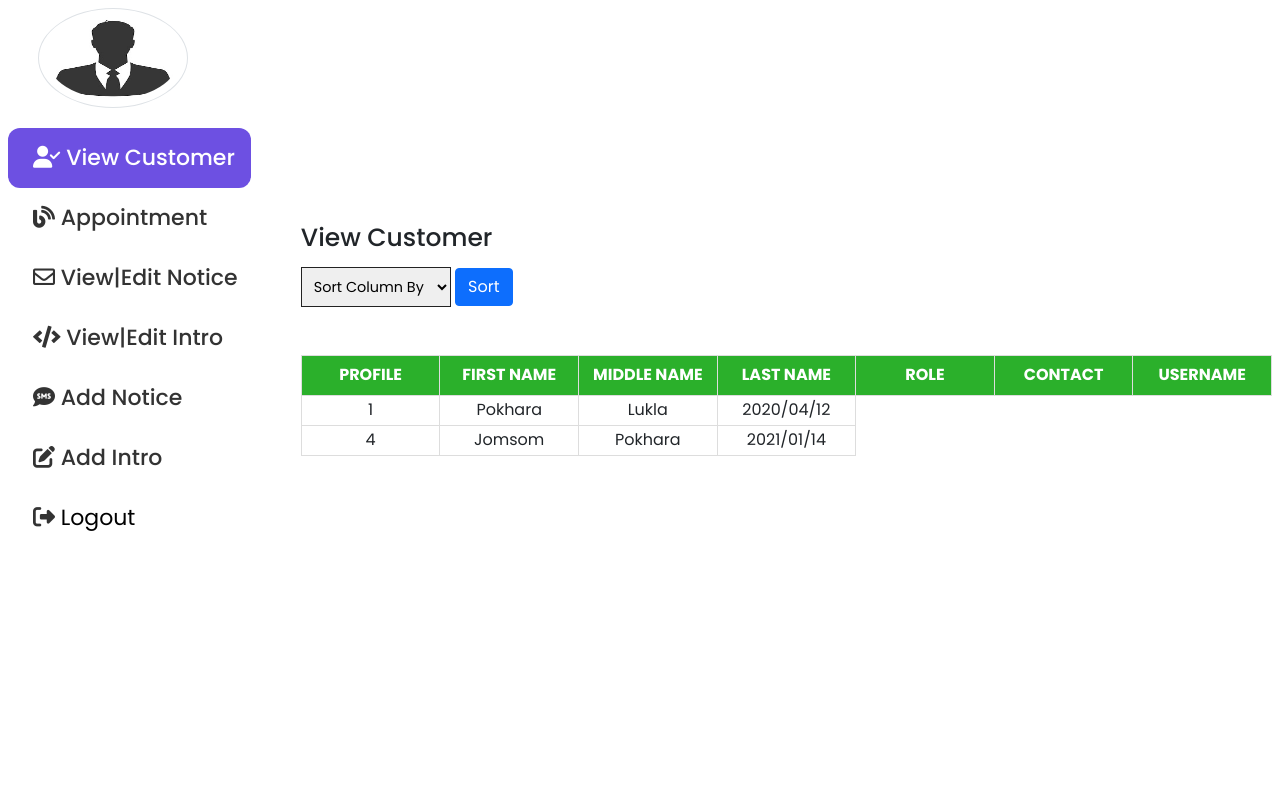
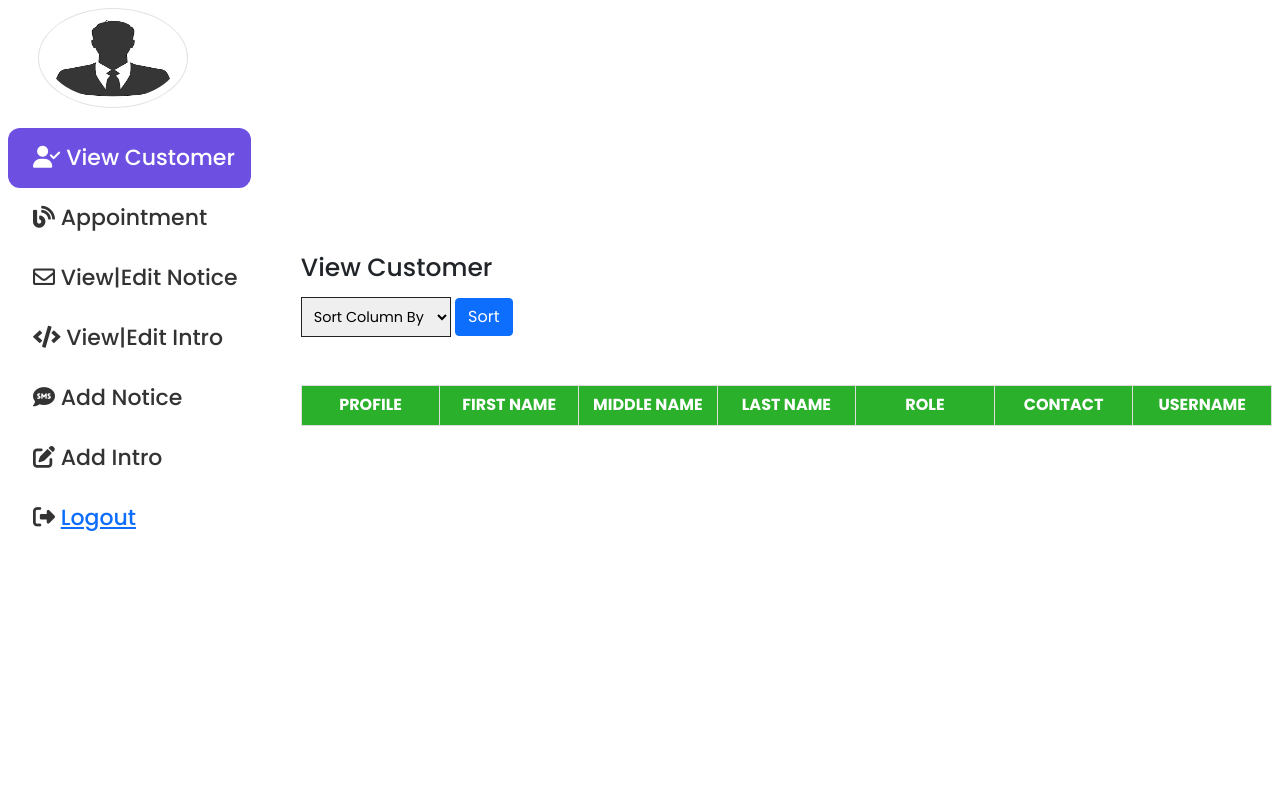
Before and after one commit to sanjiv576/school_website, a Django app: page /user/admin in a window 1280 px wide. Shown: the part 77-877 px from the top of the page. Run offline with Django 4.2, Linux system fonts and the light colour scheme; lists and menus that the app fills with data are empty; some libraries are stand-ins or nearby versions.

Commit message:
updated html  files

```diff
--- a/school/templates/base.html
+++ b/school/templates/base.html
@@ -53,6 +53,14 @@
 
     {% endblock %}
 
+      <!-- js for hiding error message -->
+  <script>
+    setTimeout(function () {
+      if ($('#msg').length > 0) {
+        $('#msg').remove();
+      }
+    }, 5000)
+  </script>
 
 </body>
 
--- a/school/templates/user/adminDashboard.html
+++ b/school/templates/user/adminDashboard.html
@@ -68,13 +68,26 @@
         </label>
         <label for="logout" class="logout">
           <span class="icon"><i class="fa-solid fa-right-from-bracket"></i></span>
-          <button><span class="title">Logout</span></button>
+          <!-- <button><span class="title">Logout</span></button> -->
+          <a href="/authenticate/logout">Logout</a>
         </label>
         <div class="slider"></div>
       </div>
 
       <!-- main right content -->
       <div class="text-content">
+
+
+        <!-- for showing success message -->
+      {% if messages %}
+
+      <div class="alert alert-success" role="alert" id="msg">
+        {{messages}}
+      </div>
+      {% endif %}
+
+
+        <!-- shows customer/users feature -->
         <div class="view_customer text">
           <div class="title">View Customer</div>
 
@@ -114,25 +127,10 @@
               </thead>
 
               <tbody>
-                <tr>
-                  <td>1</td>
-                  <td>Pokhara</td>
-                  <td>Lukla</td>
-                  <td>2020/04/12</td>
-
-                </tr>
-
-                <tr>
-                  <td>4</td>
-                  <td>Jomsom</td>
-                  <td>Pokhara</td>
-                  <td>2021/01/14</td>
-
-                </tr>
 
                 {% for user in users %}
                 <tr>
-                  <td> <img src="/{{ customer.image }} " width="100"></td>
+                  <td> <img src="/{{ user.image }} "/></td>
                   <td>{{ user.first_name }}</td>
                   <td>{{ user.middle_name }}</td>
                   <td>{{ user.last_name }}</td>
```
Also changed, not shown: school/templates/user/addNotice.html (+16 -5 lines).
